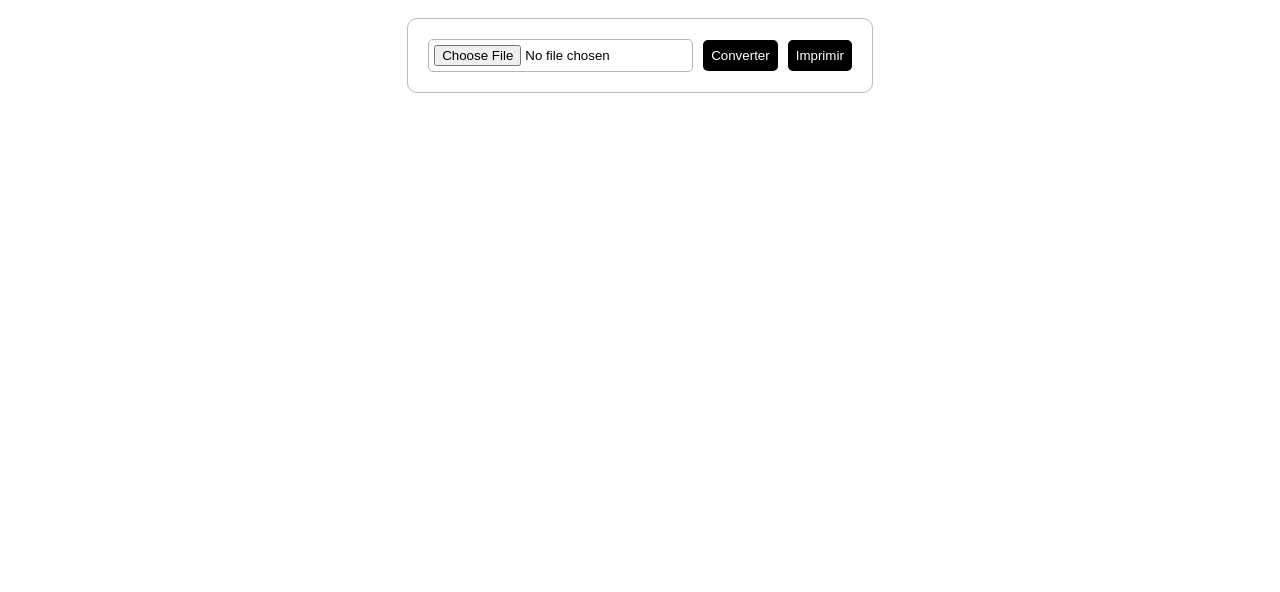
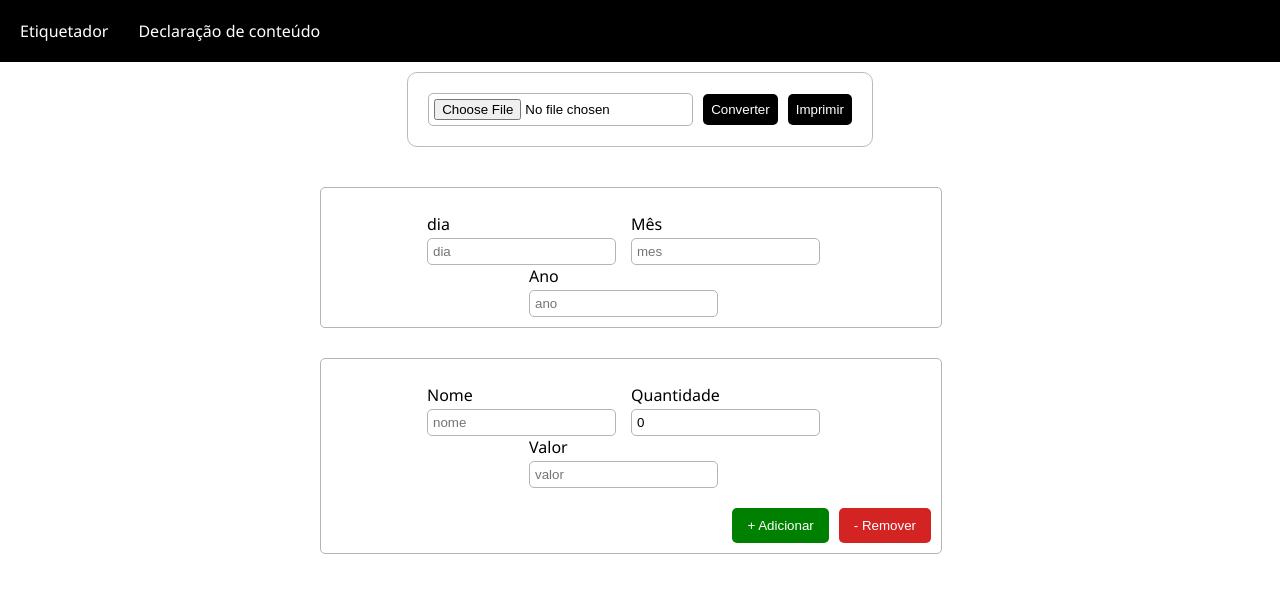
Before and after one commit to LucasMendoncaWF/gerador-etiqueta-correios, a React (Create React App) app: page /conteudo in a window 1280 px wide. Shown: the top 592 px of the page. Built offline with nearby package versions, Linux system fonts and the light colour scheme.

Commit message:
adicionado gerador de declaracao de conteudo

```diff
--- /dev/null
+++ b/src/Generator/Declaracoes/Declaracao.scss
@@ -0,0 +1,136 @@
+.declaracao {
+  width: 50%;
+  text-transform: capitalize;
+  font-family: Arial, Helvetica, sans-serif;
+  font-size: 14px;
+  position: relative;
+  margin-bottom: 30px;
+
+  .destinatario, .remetente {
+    width: 410px;
+    position: absolute;
+    top: 77px;
+    left: 50px;
+
+    .nome {
+      margin-left: 15px;
+    }
+
+    .endereco {
+      margin-left: 45px;
+      margin-top: 3px;
+    }
+
+    .cidade {
+      margin-left: 25px;
+      margin-top: 2px;
+    }
+
+    .cidade-linha {
+      width: calc(100% - 62px);
+      justify-content: space-between;
+    }
+
+    .UF {
+      margin-top: 2.5px;
+    }
+
+    .cep {
+      margin-top: 2.5px;
+      margin-right: 150px;
+    }
+
+    .cpf {
+      margin-top: 2.5px;
+    }
+
+
+  }
+
+  .destinatario {
+    left: 510px;
+  }
+
+  .data {
+    position: absolute;
+    bottom: 0;
+    bottom: 36px;
+    left: 115px;
+
+    .dia {
+      width: 45px;
+    }
+
+    .mes {
+      width: 100px;
+    }
+  }
+
+  .conteudo-area {
+    position: absolute;
+    top: 208px;
+    left: 120px;
+    width: 800px;
+
+    .conteudo {
+      margin-bottom: 2.5px;
+    }
+
+    .item {
+      width: 660px;
+    }
+
+    .quantidade {
+      width: 100px;
+    }
+  }
+
+  .total {
+    position: absolute;
+    left: 670px;
+    top: 110px;
+
+    .valor {
+      margin-top: 3px;
+    }
+  }
+}
+
+.adicionar, .remover {
+  padding: 10px 15px;
+  background-color: green;
+}
+
+.remover {
+  background-color: rgb(212, 35, 35);
+}
+
+.content-criacao {
+ width: 600px;
+ margin-top: 30px;
+ margin-left: calc(50% - 320px);
+ border: 1px solid rgb(180, 180, 180);
+ border-radius: 5px;
+ padding: 10px;
+}
+
+.content-botoes {
+  width: 100%;
+  display: flex;
+  justify-content: end;
+  margin-top: 20px;
+}
+
+.conteudo-inputs {
+  font-family: 'Segoe UI';
+  margin-top: 15px;
+  flex-grow: 1;
+  flex-wrap: wrap;
+  justify-content: center;
+  align-items: center;
+
+  input {
+    margin-top: 3px;
+    margin-right: 15px;
+  }
+}
--- /dev/null
+++ b/src/Generator/Declaracoes/Declaracao.tsx
@@ -0,0 +1,69 @@
+import { Destinatario } from '@app/interface/Destinatario';
+
+import conteudoImg from '../../assets/conteudo.png';
+import { remetente } from '../Remetente';
+
+import './Declaracao.scss';
+import { Conteudo } from '@app/interface/Conteudo';
+import { Data } from '@app/interface/Data';
+
+
+export default function Declaracao({
+  item,
+  conteudo,
+  data,
+}: {item: Destinatario, conteudo: Conteudo[], data: Data}) {
+
+  return (
+    <div className='declaracao'>
+      <div className='destinatario'>
+        <div className='nome'>{item['Nome completo']}</div>
+        <div className='endereco'>{item.Rua}</div>
+        <div className='d-flex cidade-linha'>
+          <div className='cidade'>{item.Cidade}</div>
+          <div className='UF'>{item.Estado}</div>
+        </div>
+        <div className='d-flex'>
+          <div className='cep'>{item.CEP}</div>
+          <div className='cpf'>{item.CPF}</div>
+        </div>
+      </div>
+
+      <div className='remetente'>
+      <div className='nome'>{remetente.nome}</div>
+        <div className='endereco'>{remetente.rua}</div>
+        <div className='d-flex cidade-linha'>
+          <div className='cidade'>{remetente.cidade}</div>
+          <div className='UF'>{remetente.uf}</div>
+        </div>
+        <div className='d-flex'>
+          <div className='cep'>{remetente.cep}</div>
+          <div className='cpf'>{remetente.cpfcnpj}</div>
+        </div>
+      </div>
+
+      <div className='conteudo-area'>
+        {conteudo.map(conteudoItem =>
+          <div className='conteudo d-flex'>
+            <div className='item'>{conteudoItem.nome}</div>
+            <div className='quantidade'>{conteudoItem.quantidade}</div>
+            <div className='valor'>R${conteudoItem.valor}</div>
+          </div>
+        )}
+        <div className='total'>
+          <div className='quantidade'>{conteudo.reduce((conteudoItem, a) => conteudoItem + parseInt(a.quantidade || '0'), 0)}</div>
+          <div className='valor'>R${conteudo.reduce((conteudoItem, a) => conteudoItem + parseFloat(a.valor || '0'), 0)}</div>
+        </div>
+      </div>
+
+
+      <div className='data d-flex'>
+        <div className='dia'>{data.dia}</div>
+        <div className='mes'>{data.mes}</div>
+        <div className='ano'>{data.ano}</div>
+      </div>
+
+      <img src={conteudoImg} />
+    </div>
+  );
+}
--- /dev/null
+++ b/src/Generator/Declaracoes/index.tsx
@@ -0,0 +1,101 @@
+import { useState } from 'react';
+
+import { Destinatario } from '../../interface/Destinatario';
+
+import Declaracao from './Declaracao';
+import XlsParaJsonConversor from '../XlsParaJsonConversor';
+import { Conteudo } from '@app/interface/Conteudo';
+import { Data } from '@app/interface/Data';
+
+export default function TabelaDeDeclaracoes () {
+
+  const [list, setList] = useState<Destinatario[]>([]);
+  const [content, setContent] = useState<Conteudo[]>([{nome: '', quantidade: '0', valor: ''}]);
+  const [data, setData] = useState<Data>({dia: '', mes: '', ano: ''});
+
+  const onAdd = () => {
+    if(content.length === 6) return;
+    const newContent = [...content];
+    newContent.push({nome: '', quantidade: '0', valor: ''});
+    setContent(newContent);
+  }
+
+  const onRemove = () => {
+    if(content.length === 1) return;
+    const newContent = [...content];
+    newContent.pop();
+    setContent(newContent);
+  }
+
+
+  const updateConteudo = (key: string, e: React.ChangeEvent<HTMLInputElement>) => {
+    const newContent = [...content];
+    const index = parseInt(e.target.id.split('-')[1]);
+    newContent[index][key] = e.target.value;
+    setContent(newContent);
+  }
+
+  const changeData = (e: React.ChangeEvent<HTMLInputElement>) => {
+    const newData = {...data};
+    newData[e.target.id] = e.target.value;
+    setData(newData);
+  }
+
+  return (
+    <div>
+      <XlsParaJsonConversor updateList={setList} />
+      <div className='hide-print'>
+
+        <div className='content-criacao'>
+            <div className='conteudo-inputs d-flex'>
+              <div>
+                <div><label>dia</label></div>
+                <input type='text' onChange={changeData} placeholder='dia' id="dia"/>
+              </div>
+              <div>
+                <div><label>Mês</label></div>
+                <input type='text' onChange={changeData} placeholder='mes' id="mes"/>
+              </div>
+              <div>
+                <div><label>Ano</label></div>
+                <input type='text' onChange={changeData} placeholder='ano' id="ano"/>
+              </div>
+          </div>
+        </div>
+        <div className='content-criacao'>
+          {content?.map((item, index) =>
+            <div className='conteudo-inputs d-flex' key={index}>
+              <div>
+                <div><label>Nome</label></div>
+                <input type='text' onChange={(e) => updateConteudo('nome', e)} value={item.nome} placeholder='nome' id={`nome-${index}`} />
+              </div>
+              <div>
+                <div><label>Quantidade</label></div>
+                <input type='number'  onChange={(e) => updateConteudo('quantidade', e)}   value={item.quantidade} placeholder='quantidade' id={`quantidade-${index}`}  />
+              </div>
+              <div>
+                <div><label>Valor</label></div>
+                <input type='text'  onChange={(e) => updateConteudo('valor', e)}   value={item.valor} placeholder='valor' id={`valor-${index}`} />
+              </div>
+            </div>
+          )}
+          <div className='d-flex content-botoes'>
+            <button className='adicionar' onClick={onAdd}>+ Adicionar</button>
+            <button className='remover' onClick={onRemove}>- Remover</button>
+          </div>
+      </div>
+      </div>
+      <table>
+        <tbody>
+          {list.map((item, index) =>
+            <tr key={index + '-' + 'tr'}>
+              <td>
+                <Declaracao data={data} conteudo={content} item={item} />
+              </td>
+            </tr>
+          )}
+        </tbody>
+      </table>
+    </div>
+  );
+}
--- /dev/null
+++ b/src/Generator/Etiquetas/Etiqueta.scss
@@ -0,0 +1,62 @@
+.tag {
+  width: 479px;
+  height: 667px;
+  text-transform: capitalize;
+  font-family: Arial, Helvetica, sans-serif;
+  font-size: 14px;
+  position: relative;
+  margin-bottom: 30px;
+
+  .cep {
+    margin-right: 20px;
+  }
+
+  .destinatario {
+    position: absolute;
+    top: calc(100% - 273px);
+    left: 18px;
+    max-width: 60%;
+  }
+
+  .remetente {
+    position: absolute;
+    top: calc(100% - 85px);
+    left: 18px;
+
+    &-cep {
+      margin-right: 10px;
+    }
+  }
+
+  .street {
+    height: 30px;
+  }
+
+  .bar-code {
+    position: absolute;
+    top: calc(100% - 195px);
+    left: 10px;
+
+    svg {
+      height: 103.5px;
+    }
+  }
+
+  .obs {
+    position: absolute;
+    top: calc(100% - 165px);
+    right: 40px;
+    width: 180px;
+    height: 60px;
+    text-align: center;
+  }
+
+  .vizinho {
+    position: absolute;
+    top: 342px;
+    left: 11px;
+    width: 400px;
+    background-color: white;
+    padding: 2px 10px;
+  }
+}
--- a/src/Generator/TabelaDeEtiquetas.tsx
+++ b/src/Generator/Etiquetas/index.tsx
@@ -1,9 +1,9 @@
 import { useState } from 'react';
 
-import { Destinatario } from '../interface/Destinatario';
+import { Destinatario } from '../../interface/Destinatario';
 
 import Etiqueta from './Etiqueta';
-import XlsParaJsonConversor from './XlsParaJsonConversor';
+import XlsParaJsonConversor from '../XlsParaJsonConversor';
 
 export default function TabelaDeEtiquetas () {
 
--- a/src/Generator/Remetente-model.tsx
+++ b/src/Generator/Remetente-model.tsx
@@ -6,5 +6,6 @@ export const remetente = {
   bairro: '',
   cep: '',
   cidade: '',
-  uf: ''
+  uf: '',
+  cpfcnpj: '',
 }
--- a/src/index.scss
+++ b/src/index.scss
@@ -1,3 +1,8 @@
+body {
+  padding: 0;
+  margin: 0;
+}
+
 .d-flex {
   display: flex;
   align-items: center;
@@ -33,41 +38,6 @@ input {
   border-radius: 5px;
 }
 
-.tag {
-  width: 479px;
-  height: 667px;
-  text-transform: capitalize;
-  font-family: Arial, Helvetica, sans-serif;
-  font-size: 14px;
-  position: relative;
-  margin-bottom: 30px;
-}
-
-.cep {
-  margin-right: 20px;
-}
-
-.dist {
-  position: absolute;
-  top: calc(100% - 273px);
-  left: 18px;
-  max-width: 60%;
-}
-
-.rem {
-  position: absolute;
-  top: calc(100% - 85px);
-  left: 18px;
-
-  &-cep {
-    margin-right: 10px;
-  }
-}
-
-.street {
-  height: 30px;
-}
-
 p {
   margin: 0;
   padding: 0;
@@ -88,36 +58,26 @@ p {
   }
 }
 
-.bar-code {
-  position: absolute;
-  top: calc(100% - 195px);
-  left: 10px;
+.nav {
+  background-color: black;
+  padding: 20px;
 
-  svg {
-    height: 103.5px;
+  a {
+    color: white;
+    text-decoration: none;
+    margin-right: 30px;
+    font-family: 'Segoe UI', Tahoma, Geneva, Verdana, sans-serif;
+    transition: 0.2s;
+
+    &:hover {
+      cursor: pointer;
+      opacity: 0.8;
+    }
   }
 }
 
-.obs {
-  position: absolute;
-  top: calc(100% - 165px);
-  right: 40px;
-  width: 180px;
-  height: 60px;
-  text-align: center;
-}
-
-.vizinho {
-  position: absolute;
-  top: 342px;
-  left: 11px;
-  width: 400px;
-  background-color: white;
-  padding: 2px 10px;
-}
-
 @media print {
-  .convert-area{
+  .convert-area, .hide-print{
     display: none;
   }
 }
--- a/src/index.tsx
+++ b/src/index.tsx
@@ -1,14 +1,23 @@
 import React from 'react';
 import { createRoot } from 'react-dom/client';
 
-import GeradorDeEtiqueta from './Generator/TabelaDeEtiquetas';
 
 import './index.scss';
+import TabelaDeEtiquetas from './Generator/Etiquetas';
+import { BrowserRouter, Route, Routes } from 'react-router-dom';
+import TabelaDeDeclaracoes from './Generator/Declaracoes';
 
 const container = document.getElementById('root') as HTMLElement;
 const root = createRoot(container);
 root.render(
-  <div>
-    <GeradorDeEtiqueta />
+  <BrowserRouter>
+  <div className='nav hide-print'>
+    <a href="/">Etiquetador</a>
+    <a href="/conteudo">Declaração de conteúdo</a>
   </div>
+  <Routes>
+    <Route path="/" element={<TabelaDeEtiquetas />}/>
+    <Route path="/conteudo" element={<TabelaDeDeclaracoes />} />
+  </Routes>
+</BrowserRouter>
 );
--- /dev/null
+++ b/src/interface/Conteudo.ts
@@ -0,0 +1,6 @@
+export interface Conteudo {
+  nome?: string;
+  quantidade?: string;
+  valor?: string;
+  [key: string]: string | undefined;
+}
--- /dev/null
+++ b/src/interface/Data.ts
@@ -0,0 +1,6 @@
+export interface Data {
+  dia: string;
+  mes: string;
+  ano: string;
+ [key: string]: string;
+}
--- a/src/interface/Destinatario.ts
+++ b/src/interface/Destinatario.ts
@@ -9,5 +9,6 @@ export interface Destinatario {
   Estado: string; //UF
   Print?: 'Não' | ''; //Permite remover da lista de impressão
   Obs?: string;
-  'Nome Vizinho'?: string; //Permite entregar ao vizinho
+  'Nome Vizinho'?: string; //Permite entregar ao vizinho;
+  CPF: string;
 }
```
Also changed, not shown: src/Generator/Etiquetas/Etiqueta.tsx (renamed from src/Generator/Etiqueta.tsx, +6 -4 lines), src/assets/conteudo.png (added).
